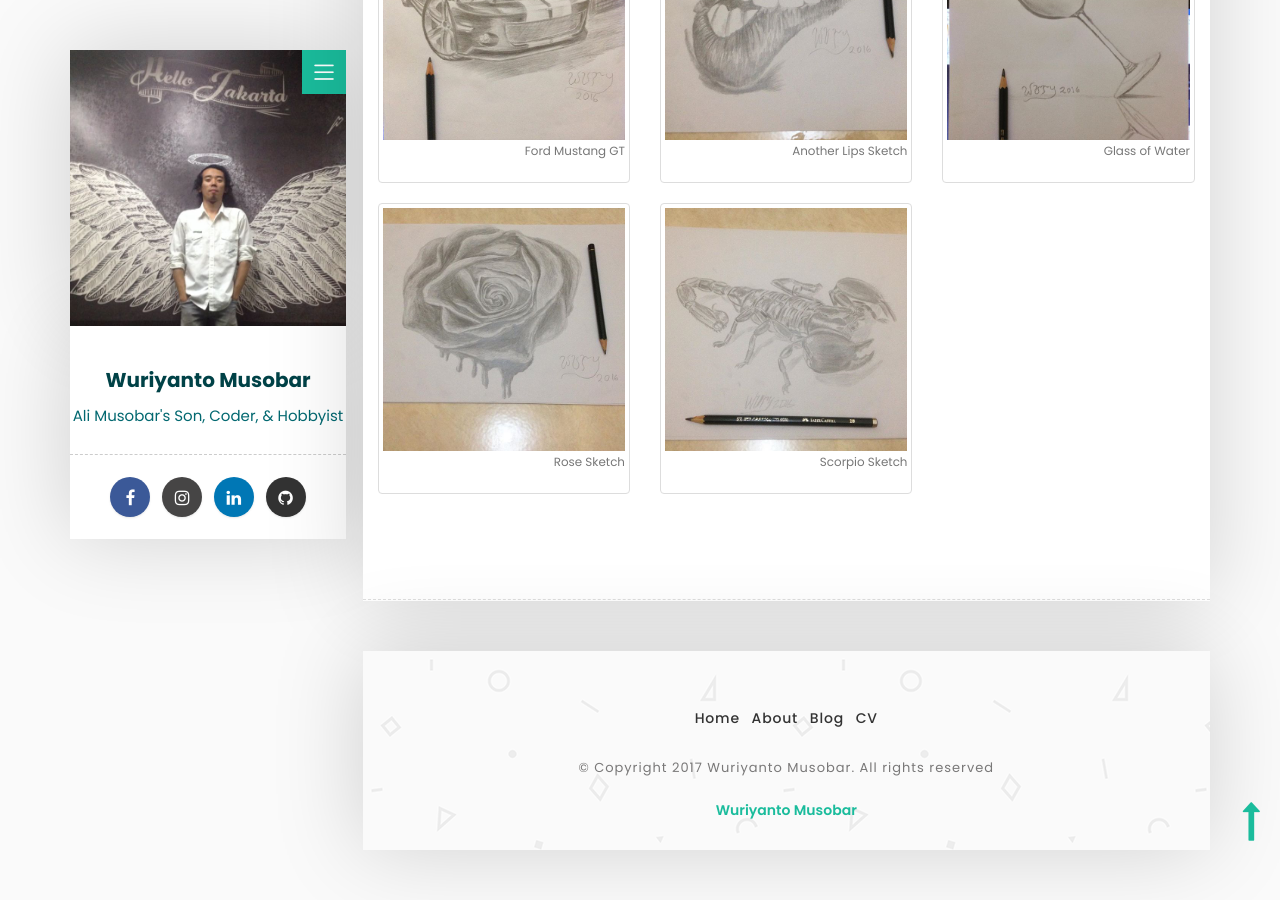
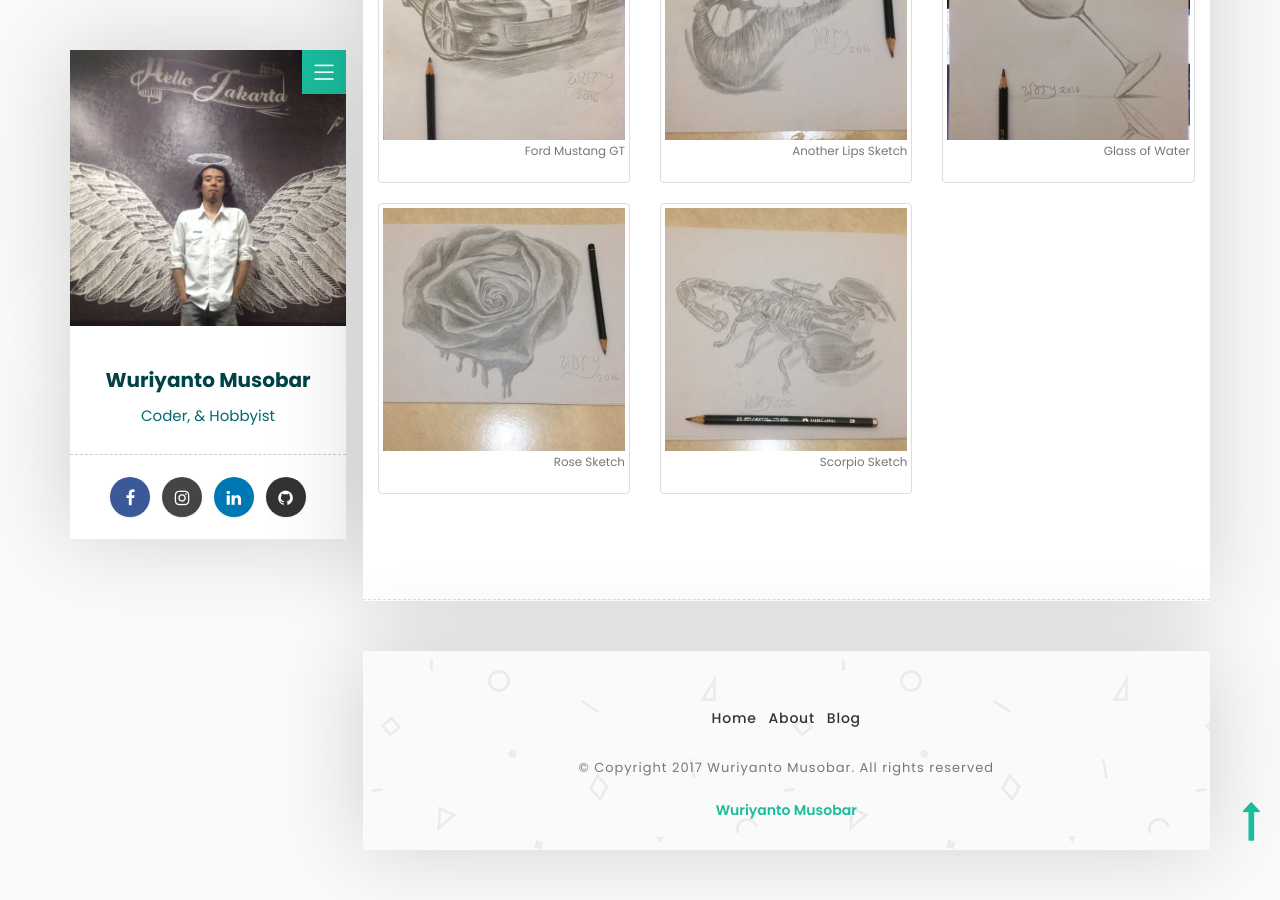
Before and after one commit to wuriyanto48/wuriyanto48.github.io, a Jekyll site: the page built from index.html, in a window 1280 px wide and 900 px high, scrolled down 1878 px. Built offline with Jekyll 4.4.1, drawn with Linux system fonts in a browser that asks for light colours; nearby versions of some CDN libraries; comment, search, counter and statistics services are not loaded.

Commit message:
change sub title

```diff
--- a/_layouts/default.html
+++ b/_layouts/default.html
@@ -110,7 +110,7 @@
                               <li><a href="/">Home</a></li>
                                <li><a href="/about">About</a></li>
                                <li><a href="/blog">Blog</a></li>
-                               <li><a href="/cv">CV</a></li>
+                               <!--<li><a href="/cv">CV</a></li>-->
                             </ul>
                          </div>
                         </div>
@@ -121,7 +121,7 @@
 
                         <div class="white-spacing">
                             <h1>Wuriyanto Musobar</h1>
-                            <span>Ali Musobar's Son, Coder, & Hobbyist</span>
+                            <span>Coder, & Hobbyist</span>
                         </div>
 
                        <ul class="social-icon">
@@ -182,7 +182,7 @@
                             <li><a href="/">Home</a></li>
                              <li><a href="/about">About</a></li>
                              <li><a href="/blog">Blog</a></li>
-                             <li><a href="/cv">CV</a></li>
+                             <!--<li><a href="/cv">CV</a></li>-->
                             </ul>
 
                           <p>© Copyright 2017 Wuriyanto Musobar. All rights reserved</p>
```
